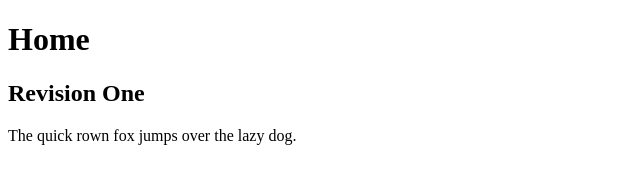
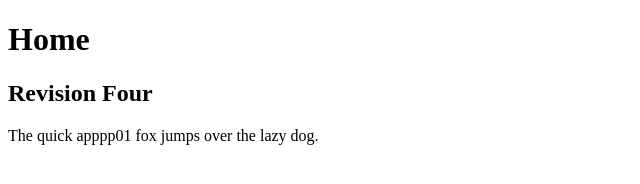
Before and after one commit to steverat/mygit, a plain HTML site: page index.html in a window 1280 px wide. Shown: the full height of the page, 0-640 px from the left. Drawn offline with Linux system fonts and the light colour scheme.

Commit message:
revision 4

```diff
--- a/index.html
+++ b/index.html
@@ -6,7 +6,7 @@
     </head>
     <body>
         <h1>Home</h1>
-        <h2>Revision One</h2>
-        <p>The quick rown fox jumps over the lazy dog.</p>
+        <h2>Revision Four</h2>
+        <p>The quick apppp01 fox jumps over the lazy dog.</p>
     </body>
 </html>
```
